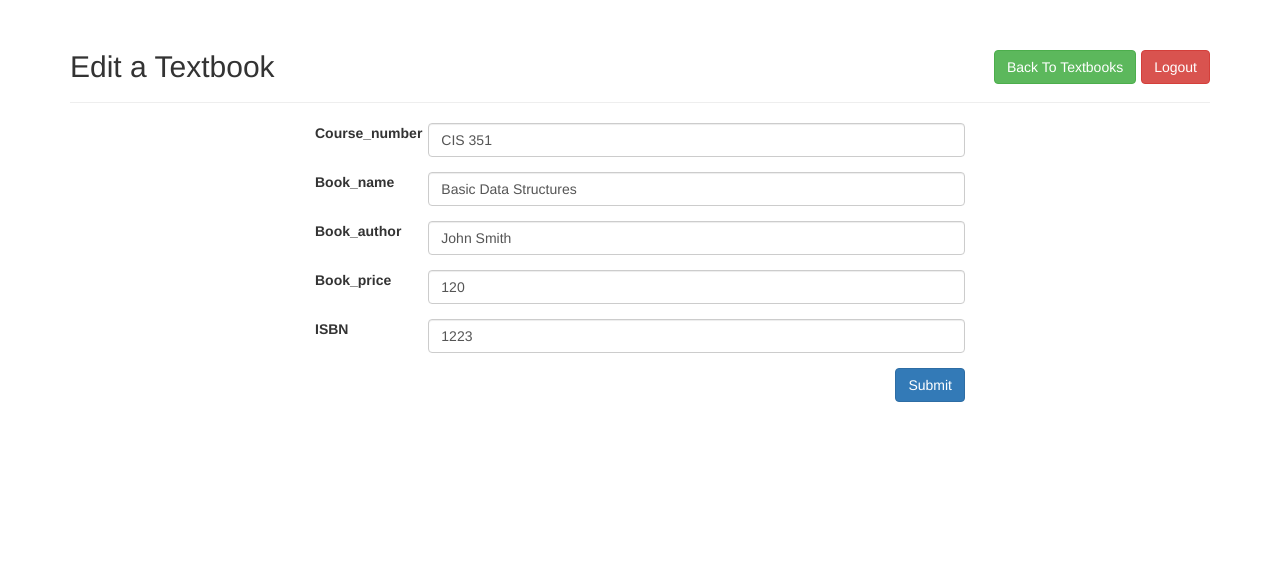
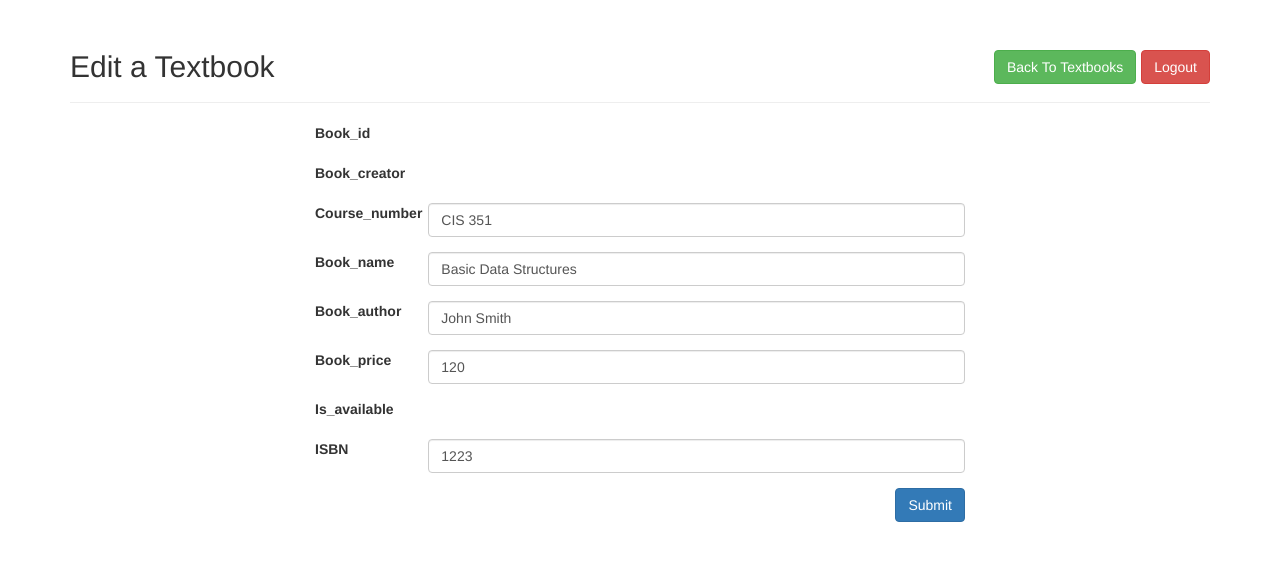
Before and after one commit to bwelsh515/CIS454_Book_Seller, a PHP site: page /edit.php?bookid=1 in a window 1280 px wide. Shown: the part 60-621 px from the top of the page. Run offline with PHP 8.4, Linux system fonts and the light colour scheme; the visitor is signed in with stand-in values (Sample User, id 1); data comes from the database, SQL or seed files in the repository; some libraries are stand-ins or nearby versions.

Commit message:
Fixed Form not updating

```diff
--- a/public/edit.php
+++ b/public/edit.php
@@ -42,6 +42,7 @@
             "is_available" => $_POST['is_available'],
             "book_creator" => $_POST['book_creator'],
         ];
+
         $sql = "UPDATE bookinfo
             SET  book_id = :book_id,
               course_number = :course_number,
@@ -49,7 +50,7 @@
               book_name = :book_name,
               book_author = :book_author,
               book_price = :book_price,
-              is_available = :is_available
+              is_available = :is_available,
               book_creator = :book_creator
             WHERE book_id = :book_id";
         $statement = $connection->prepare($sql);
@@ -96,14 +97,13 @@
     <div class="wrapper">
         <form method="post">
             <?php foreach ($book as $key => $value): ?>
-                <?php if ($key !== 'book_id' && $key !== 'is_available' && $key !== 'book_creator') {?>
+
                 <div class="form-group row">
                     <label class="col-sm-2 col-form-label" for="<?php echo $key; ?>"><?php echo ucfirst($key); ?></label>
                         <div class="col-sm-10">
-                            <input class="form-control" type="text" name="<?php echo $key; ?>" id="<?php echo $key; ?>" value="<?php echo escape($value); ?>">
+                            <input class="form-control" type="<?php echo ($key === 'book_id' || $key === 'is_available' || $key === 'book_creator' ? hidden : text) ?>" name="<?php echo $key; ?>" id="<?php echo $key; ?>" value="<?php echo escape($value); ?>">
                     </div>
                 </div>
-            <?php }?>
             <?php endforeach;?>
                 <input type="submit" name="submit" class="btn btn-primary btn-md pull-right" value="Submit">
         </form>
```
